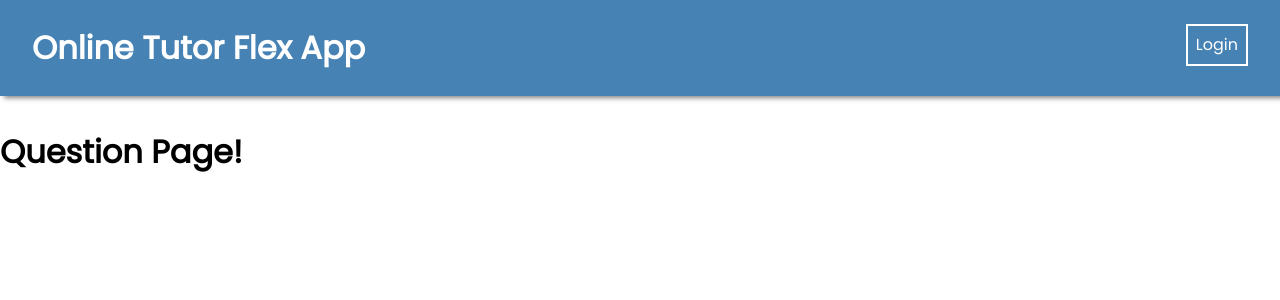
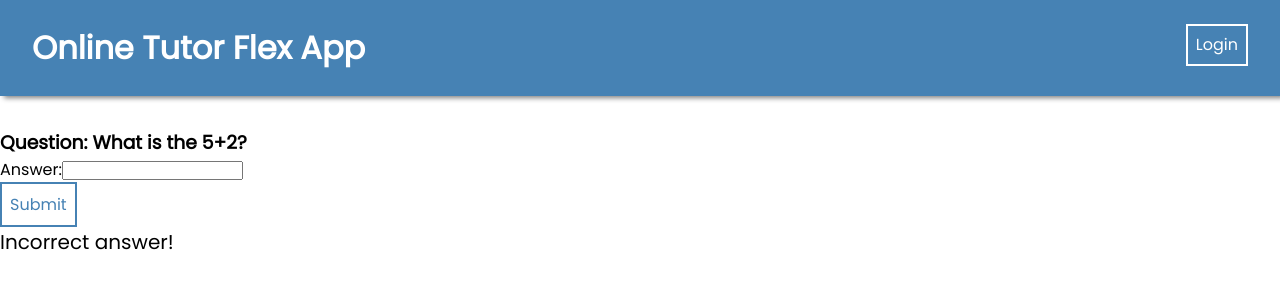
Before and after one commit to kdixon19/Online-Tutor-Flex-App, a React (Create React App) app in the folder frontend/: page /question in a window 1280 px wide. Shown: the top 300 px of the page. Built offline with nearby package versions, Linux system fonts and the light colour scheme.

Commit message:
Edited the QuestionPage to be able to assess if an answer is correct or not

```diff
--- a/frontend/src/components/TextBox/TextBox.jsx
+++ b/frontend/src/components/TextBox/TextBox.jsx
@@ -2,7 +2,7 @@ import React, { useState } from 'react';
 
 const TextBox = () => {
 
-    const [value, setValue] = useState('Type your Answer here...');
+    const [value, setValue] = useState('');
 
     const handleChange = (event) => {
         setValue(event.target.value);
@@ -10,7 +10,9 @@ const TextBox = () => {
 
     return (
         <div>
+            <label>Enter your Answer here...</label>
             <input type='text' value={value} onChange={handleChange} />
+            <button>submit</button>
         </div>
       );
 }
--- a/frontend/src/pages/QuestionPage/QuestionPage.js
+++ b/frontend/src/pages/QuestionPage/QuestionPage.js
@@ -1,11 +1,47 @@
+import React, { useState } from "react";
+
 const QuestionPage = () => {
-    return (
+  const [answer, setAnswer] = useState("");
+  const [isCorrect, setIsCorrect] = useState(false);
+
+  const handleAnswerChange = (event) => {
+    setAnswer(event.target.value);
+  };
+
+  const handleSubmit = (event) => {
+    event.preventDefault();
+    // Check if the answer is correct
+    const correctAnswer = "7"; // Expected correct answer
+    const isAnswerCorrect = answer.toLowerCase() === correctAnswer.toLowerCase();
+
+    // Set the correctness state
+    setIsCorrect(isAnswerCorrect);
+
+    // Reset the input field
+    setAnswer("");
+  };
+
+  const question = "What is the 5+2?";
+
+  return (
+    <div>
+      <h3>Question: {question}</h3>
+      <form onSubmit={handleSubmit}>
         <div>
-            <h1>
-                Question Page!
-            </h1>
+          <label htmlFor="answer">Answer:</label>
+          <input
+            type="text"
+            id="answer"
+            value={answer}
+            onChange={handleAnswerChange}
+          />
         </div>
-     );
-}
+        <button type="submit">Submit</button>
+      </form>
+      {isCorrect && <p>Correct answer!</p>}
+      {!isCorrect && isCorrect !== null && <p>Incorrect answer!</p>}
+    </div>
+  );
+};
 
 export default QuestionPage;
```
